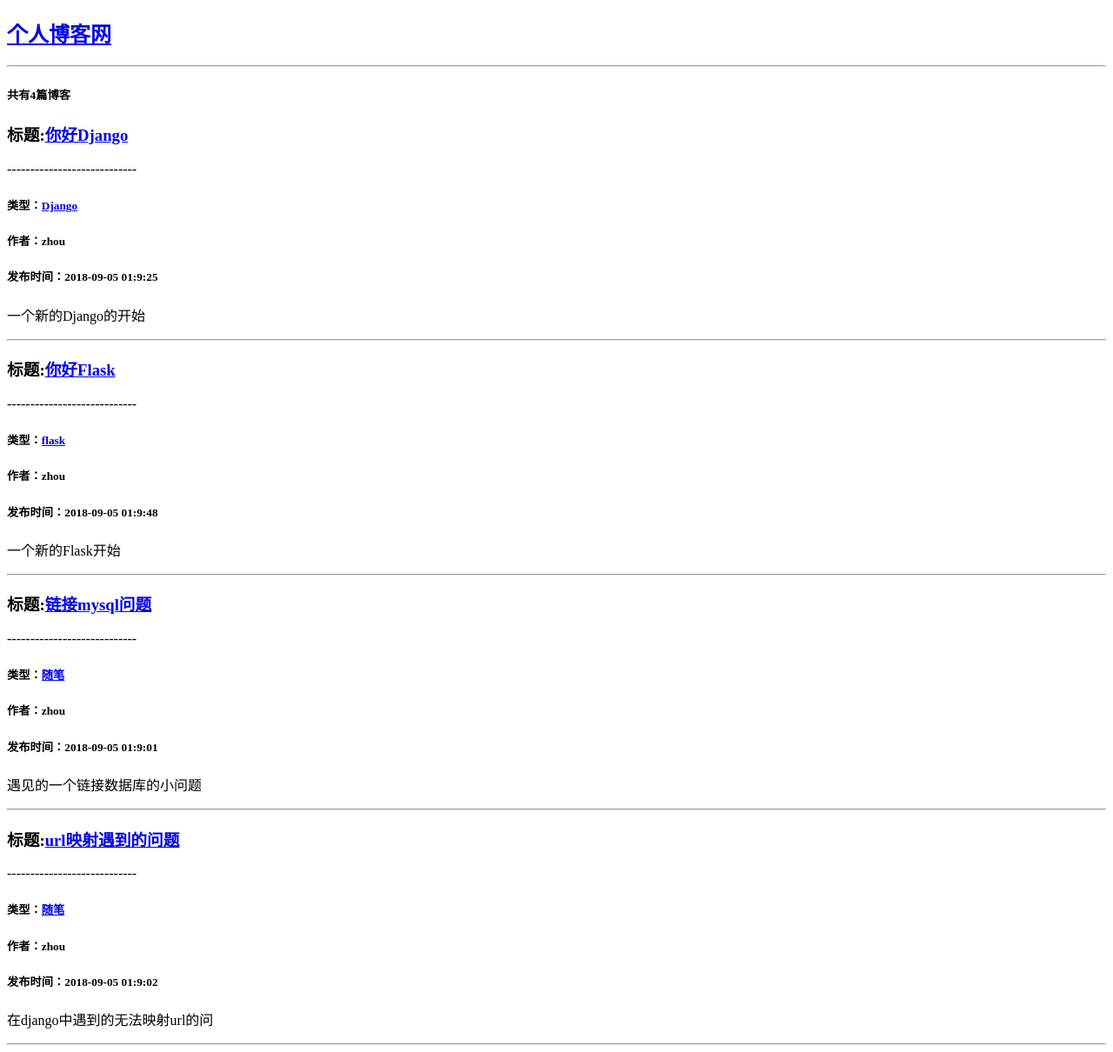
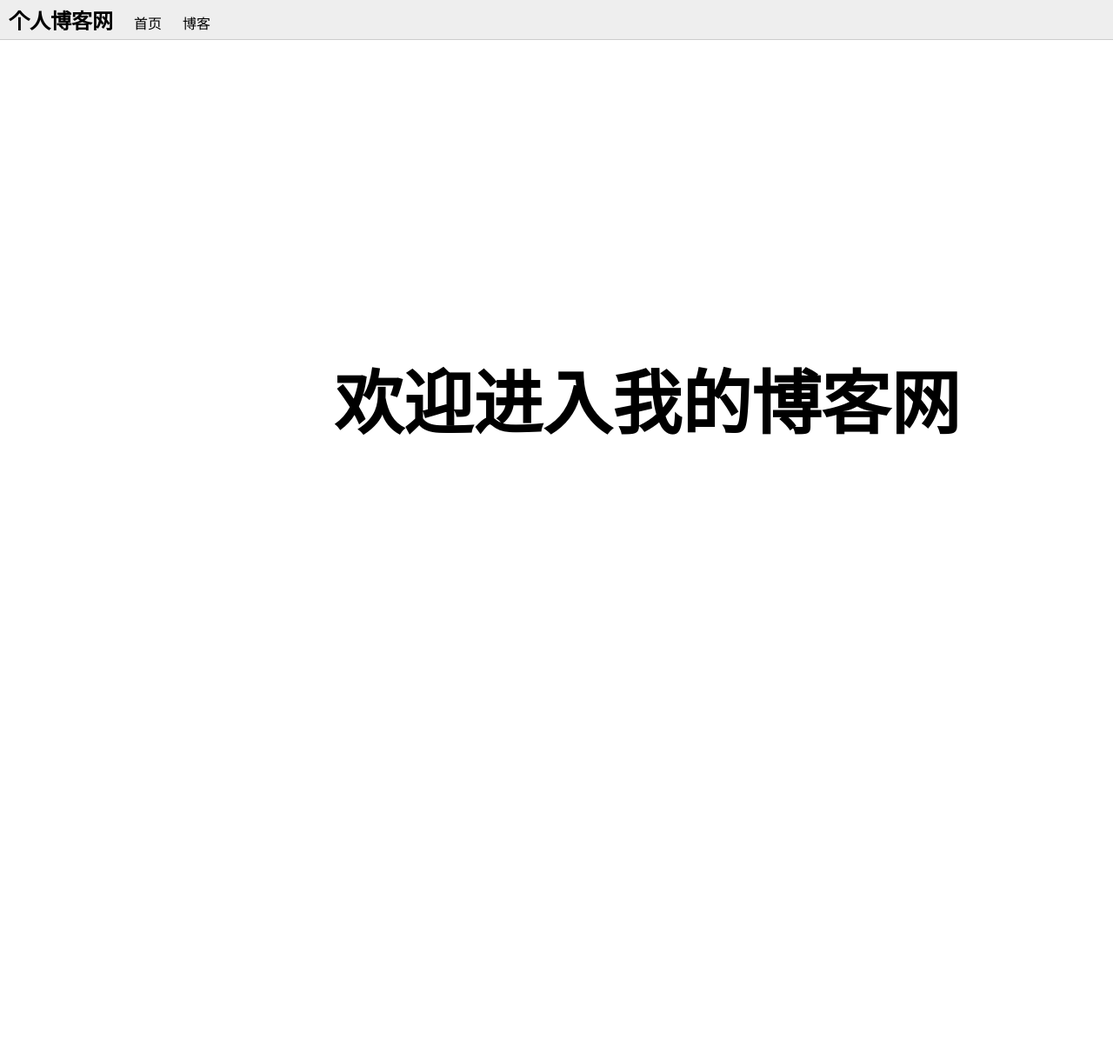
Before and after one commit to ReallyBlack/Django, a Django app: page / in a window 1280 px wide. Shown: the whole page at 87% size. After the commit the page ends 500 px from the top, so only its background shows below. Run offline with Django 3.2, Linux system fonts and the light colour scheme; data comes from the database, SQL or seed files in the repository.

Commit message:
use css change the html

```diff
--- a/Blog/urls.py
+++ b/Blog/urls.py
@@ -3,6 +3,7 @@ from . import views
 
 
 urlpatterns = [
+    path('', views.blog_list, name='blog_list'),
     path('<int:blog_pk>', views.blog_detail, name='blog_detail'),
     path('type/<int:blog_in_type>', views.blogs_in_type, name='blogs_in_type'),
 ]
--- a/Demo/settings.py
+++ b/Demo/settings.py
@@ -120,3 +120,7 @@ USE_TZ = True
 # https://docs.djangoproject.com/en/2.1/howto/static-files/
 
 STATIC_URL = '/static/'
+
+STATICFILES_DIRS = [
+    os.path.join(BASE_DIR, 'static'),
+]
--- a/Demo/urls.py
+++ b/Demo/urls.py
@@ -15,10 +15,10 @@ Including another URLconf
 """
 from django.contrib import admin
 from django.urls import path, include
-from Blog.views import blog_list
+from .views import home
 
 urlpatterns = [
-    path('', blog_list, name='home'),
+    path('', home, name='home'),
     path('admin/', admin.site.urls),
     path('blog/', include('Blog.urls')),
 ]
--- /dev/null
+++ b/Demo/views.py
@@ -0,0 +1,5 @@
+from django.shortcuts import render
+
+
+def home(request):
+    return render(request, 'home.html',)
--- /dev/null
+++ b/static/css/base.css
@@ -0,0 +1,16 @@
+*{
+    margin: 0px;
+    padding: 0px;
+}
+div.nav{
+    background-color: #eee;
+    border-bottom: 1px solid #cccccc;
+}
+div.nav a{
+    text-decoration: none;
+    color: black;
+    padding: 5px 10px;
+}
+a.logo{
+    display: inline-block;
+}
--- /dev/null
+++ b/static/css/home.css
@@ -0,0 +1,6 @@
+.main h2{
+    font-size: 500%;
+    position: absolute;
+    left: 30%;
+    top: 50%;
+}
--- a/templates/Blog/base.html
+++ /dev/null
@@ -1,16 +0,0 @@
-<!DOCTYPE html>
-<html lang="en">
-<head>
-    <meta charset="UTF-8">
-    <title>{% block title %}{% endblock title %}</title>
-</head>
-<body>
-<div>
-    <a href="{% url 'home' %}">
-        <h2>个人博客网</h2>
-    </a>
-</div>
-<hr>
-{% block content %}{% endblock content %}
-</body>
-</html>
--- a/templates/Blog/blog_detail.html
+++ b/templates/Blog/blog_detail.html
@@ -1,4 +1,4 @@
-{% extends 'Blog/base.html' %}
+{% extends 'base.html' %}
 {% block title %}{{ blog.title }}{% endblock title %}
 {% block content %}
     <h3>标题:{{ blog.title }}</h3>
--- a/templates/Blog/blog_list.html
+++ b/templates/Blog/blog_list.html
@@ -1,4 +1,4 @@
-{% extends 'Blog/base.html' %}
+{% extends 'base.html' %}
 {% block title %}我的博客网{% endblock title %}
 {% block content %}
 <h5>共有{{ blogs|length }}篇博客</h5>
--- a/templates/Blog/blogs_in_type.html
+++ b/templates/Blog/blogs_in_type.html
@@ -1,4 +1,4 @@
-{% extends 'Blog/base.html' %}
+{% extends 'base.html' %}
 {% block title %}{{ blog_type }}博客{% endblock title %}
 {% block content %}
 <h3>博客类型{{ blog_type }}</h3>
--- /dev/null
+++ b/templates/base.html
@@ -0,0 +1,20 @@
+{% load staticfiles %}
+<!DOCTYPE html>
+<html lang="en">
+<head>
+    <meta charset="UTF-8">
+    <title>{% block title %}{% endblock title %}</title>
+    <link rel="stylesheet" href="{% static 'css/base.css' %}">
+    {% block head_extends %}{% endblock head_extends %}
+</head>
+<body>
+<div class="nav">
+    <a class="logo"  href="{% url 'home' %}">
+        <h2>个人博客网</h2>
+    </a>
+    <a href="/">首页</a>
+    <a href="{% url 'blog_list' %}">博客</a>
+</div>
+{% block content %}{% endblock content %}
+</body>
+</html>
--- /dev/null
+++ b/templates/home.html
@@ -0,0 +1,9 @@
+{% extends 'base.html' %}
+{% load staticfiles %}
+{% block title %}我的首页{% endblock title %}
+{% block head_extends %}<link rel="stylesheet" href="{% static 'css/home.css' %}">{% endblock head_extends %}
+{% block content %}
+    <div class="main">
+        <h2>欢迎进入我的博客网</h2>
+    </div>
+{% endblock content %}
```
